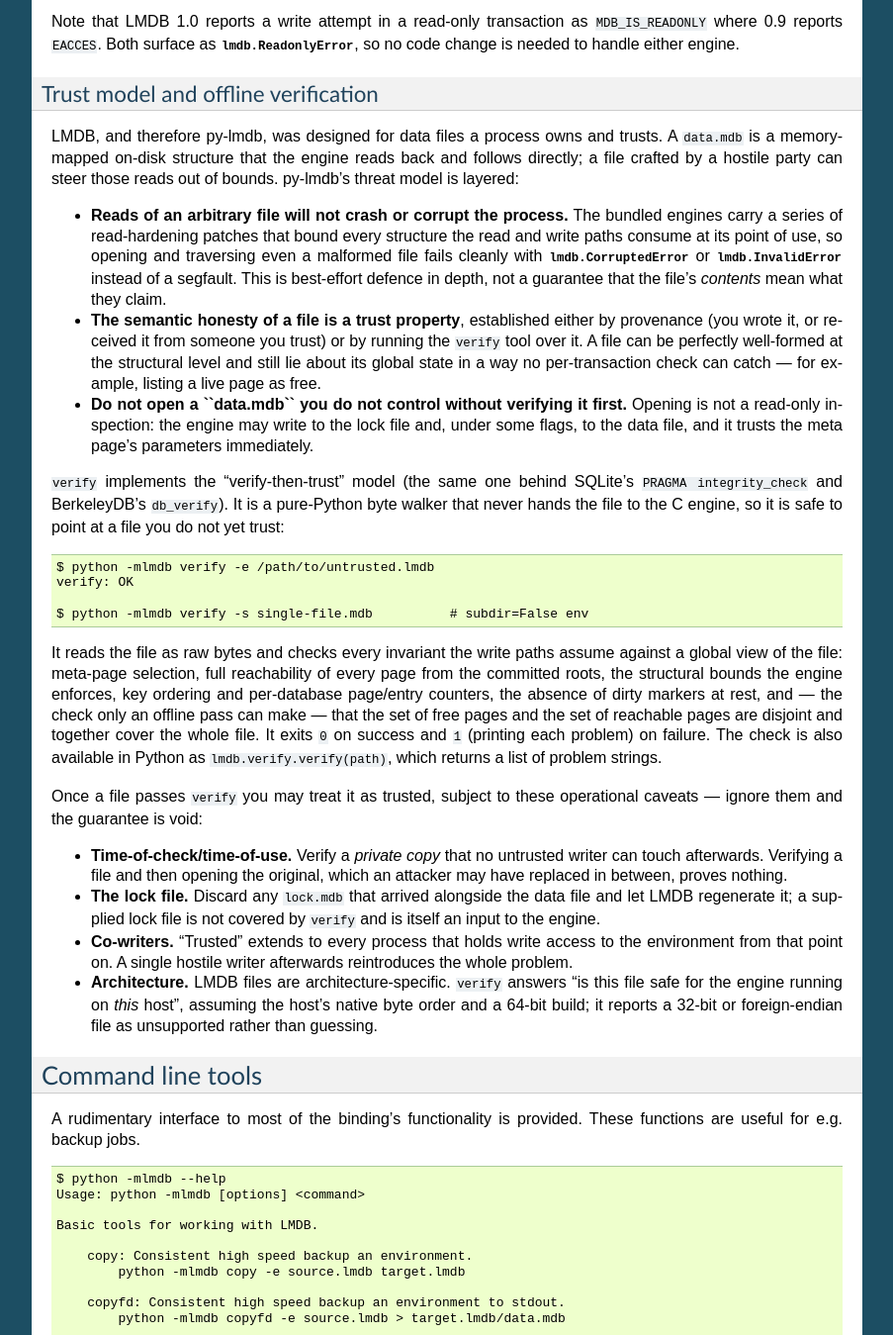
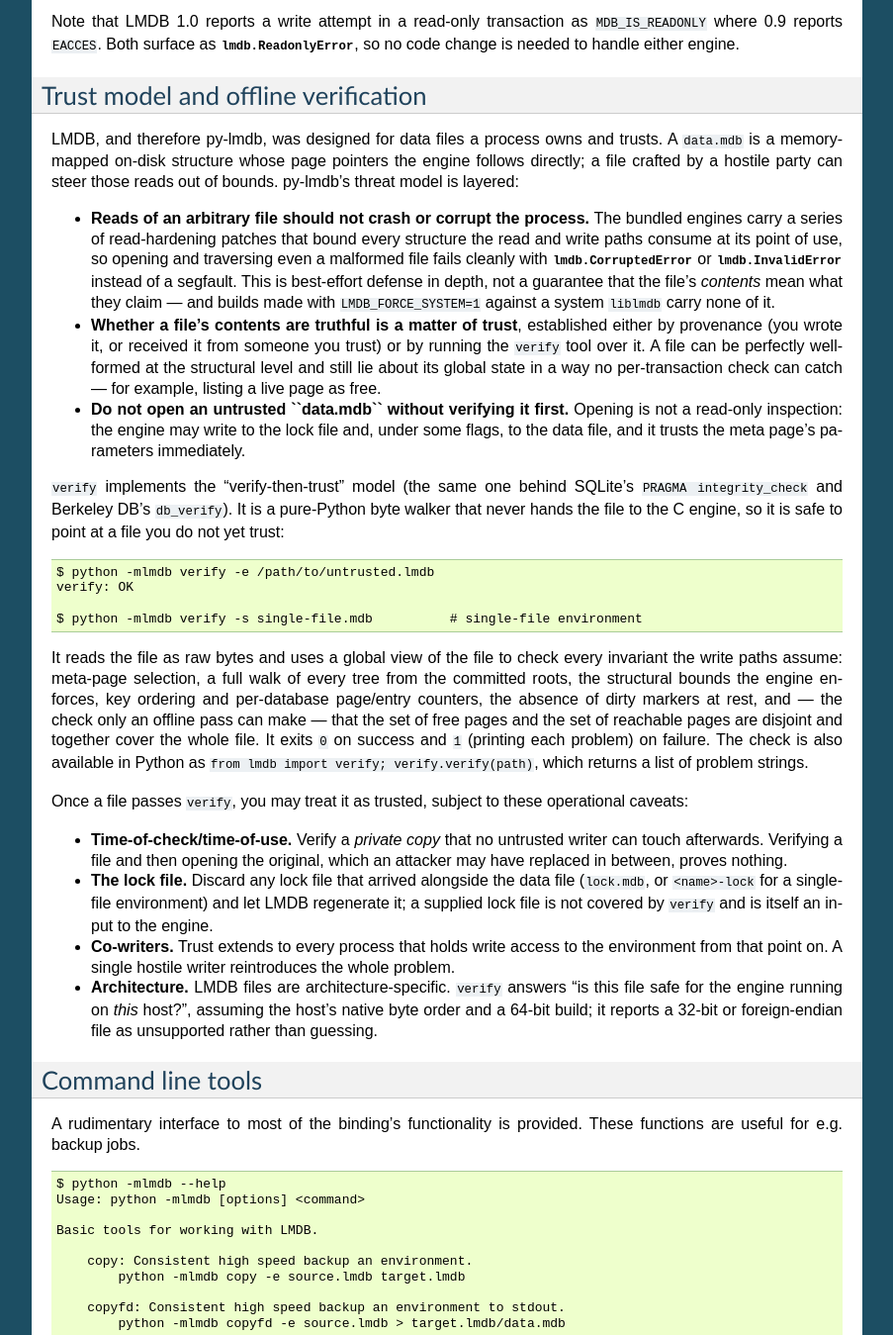
Before and after one commit to jnwatson/py-lmdb, a Sphinx documentation site: the page built from docs/index.rst, in a window 1280 px wide and 1400 px high, scrolled down 18839 px, cut to the strip 51-1400 px from the top of the window. Shown: the whole strip at 99% size, without its empty margins (268-1171 px from the left). Built offline with Sphinx 7.4.7, drawn with Linux system fonts in a browser that asks for light colours; some of the changed text lies outside the part shown.

Commit message:
docs: clarity and correctness pass on the trust-model section
Review fixes for the "Trust model and offline verification" docs:

- Promote the section to top level; it was accidentally a subsection
  of "Interface".
- "will not crash" -> "should not crash", and note LMDB_FORCE_SYSTEM
  builds carry none of the read-hardening.
- Fix the invariant list: free pages are not reachable from the roots,
  so describe the walk as "a full tree walk from the committed roots"
  rather than "full reachability of every page".
- Show the working import (from lmdb import verify) since lmdb/__init__
  does not import the submodule.
- Cover the single-file lock name (<name>-lock), not just lock.mdb.
- Sync the --help transcription with the tool's actual output.
- Unwrap inline literals in the ChangeLog entry that spanned line
  breaks (they broke the Sphinx build, which includes the ChangeLog),
  and apply the same invariant-list fix there.
- tool.py: cmd_verify docstring said "prints nothing" but it prints
  "verify: OK".
- Assorted wording: drop the "guarantee is void" flourish, simplify
  stacked negatives, Berkeley DB spelling, defense (American spelling),
  missing question mark.

Sphinx now builds the docs with zero warnings.

Co-Authored-By: Claude Opus 4.8 <noreply@anthropic.com>
Claude-Session: https://claude.ai/code/session_01Ct6mXegqofhssvcSByP61Y

```diff
--- a/docs/index.rst
+++ b/docs/index.rst
@@ -1135,69 +1135,73 @@ engine.
 
 
 Trust model and offline verification
-####################################
+++++++++++++++++++++++++++++++++++++
 
 LMDB, and therefore py-lmdb, was designed for data files a process owns and
-trusts. A ``data.mdb`` is a memory-mapped on-disk structure that the engine
-reads back and follows directly; a file crafted by a hostile party can steer
-those reads out of bounds. py-lmdb's threat model is layered:
+trusts. A ``data.mdb`` is a memory-mapped on-disk structure whose page
+pointers the engine follows directly; a file crafted by a hostile party can
+steer those reads out of bounds. py-lmdb's threat model is layered:
 
-- **Reads of an arbitrary file will not crash or corrupt the process.** The
+- **Reads of an arbitrary file should not crash or corrupt the process.** The
   bundled engines carry a series of read-hardening patches that bound every
   structure the read and write paths consume at its point of use, so opening
   and traversing even a malformed file fails cleanly with
   :py:class:`lmdb.CorruptedError` or :py:class:`lmdb.InvalidError` instead of
-  a segfault. This is best-effort defence in depth, not a guarantee that the
-  file's *contents* mean what they claim.
+  a segfault. This is best-effort defense in depth, not a guarantee that the
+  file's *contents* mean what they claim — and builds made with
+  ``LMDB_FORCE_SYSTEM=1`` against a system ``liblmdb`` carry none of it.
 
-- **The semantic honesty of a file is a trust property**, established either by
-  provenance (you wrote it, or received it from someone you trust) or by
-  running the ``verify`` tool over it. A file can be perfectly well-formed at
-  the structural level and still lie about its global state in a way no
-  per-transaction check can catch — for example, listing a live page as free.
+- **Whether a file's contents are truthful is a matter of trust**, established
+  either by provenance (you wrote it, or received it from someone you trust)
+  or by running the ``verify`` tool over it. A file can be perfectly
+  well-formed at the structural level and still lie about its global state in
+  a way no per-transaction check can catch — for example, listing a live page
+  as free.
 
-- **Do not open a ``data.mdb`` you do not control without verifying it first.**
+- **Do not open an untrusted ``data.mdb`` without verifying it first.**
   Opening is not a read-only inspection: the engine may write to the lock file
   and, under some flags, to the data file, and it trusts the meta page's
   parameters immediately.
 
 ``verify`` implements the "verify-then-trust" model (the same one behind
-SQLite's ``PRAGMA integrity_check`` and BerkeleyDB's ``db_verify``). It is a
+SQLite's ``PRAGMA integrity_check`` and Berkeley DB's ``db_verify``). It is a
 pure-Python byte walker that never hands the file to the C engine, so it is
 safe to point at a file you do not yet trust::
 
     $ python -mlmdb verify -e /path/to/untrusted.lmdb
     verify: OK
 
-    $ python -mlmdb verify -s single-file.mdb          # subdir=False env
+    $ python -mlmdb verify -s single-file.mdb          # single-file environment
 
-It reads the file as raw bytes and checks every invariant the write paths
-assume against a global view of the file: meta-page selection, full
-reachability of every page from the committed roots, the structural bounds the
-engine enforces, key ordering and per-database page/entry counters, the absence
-of dirty markers at rest, and — the check only an offline pass can make — that
+It reads the file as raw bytes and uses a global view of the file to check
+every invariant the write paths assume: meta-page selection, a full walk of
+every tree from the committed roots, the structural bounds the engine
+enforces, key ordering and per-database page/entry counters, the absence of
+dirty markers at rest, and — the check only an offline pass can make — that
 the set of free pages and the set of reachable pages are disjoint and together
 cover the whole file. It exits ``0`` on success and ``1`` (printing each
 problem) on failure. The check is also available in Python as
-``lmdb.verify.verify(path)``, which returns a list of problem strings.
+``from lmdb import verify; verify.verify(path)``, which returns a list of
+problem strings.
 
-Once a file passes ``verify`` you may treat it as trusted, subject to these
-operational caveats — ignore them and the guarantee is void:
+Once a file passes ``verify``, you may treat it as trusted, subject to these
+operational caveats:
 
 - **Time-of-check/time-of-use.** Verify a *private copy* that no untrusted
   writer can touch afterwards. Verifying a file and then opening the original,
   which an attacker may have replaced in between, proves nothing.
 
-- **The lock file.** Discard any ``lock.mdb`` that arrived alongside the data
-  file and let LMDB regenerate it; a supplied lock file is not covered by
-  ``verify`` and is itself an input to the engine.
+- **The lock file.** Discard any lock file that arrived alongside the data
+  file (``lock.mdb``, or ``<name>-lock`` for a single-file environment) and
+  let LMDB regenerate it; a supplied lock file is not covered by ``verify``
+  and is itself an input to the engine.
 
-- **Co-writers.** "Trusted" extends to every process that holds write access to
-  the environment from that point on. A single hostile writer afterwards
-  reintroduces the whole problem.
+- **Co-writers.** Trust extends to every process that holds write access to
+  the environment from that point on. A single hostile writer reintroduces
+  the whole problem.
 
 - **Architecture.** LMDB files are architecture-specific. ``verify`` answers
-  "is this file safe for the engine running on *this* host", assuming the
+  "is this file safe for the engine running on *this* host?", assuming the
   host's native byte order and a 64-bit build; it reports a 32-bit or
   foreign-endian file as unsupported rather than guessing.
 
@@ -1257,7 +1261,13 @@ These functions are useful for e.g. backup jobs.
         stat: Print environment statistics.
 
         verify: Offline structural audit of a data file (verify-then-trust).
-            python -mlmdb verify -e /path/to/db
+            python -mlmdb verify -e /path/to/db     # subdir environment
+            python -mlmdb verify -s single.mdb      # single-file environment
+
+            Reads the file as raw bytes without opening it through liblmdb, and
+            checks every invariant the engine's write paths assume.  Exits 0 and
+            prints "verify: OK" if the file is sound; otherwise prints each problem
+            and exits 1.  Run this on a file you do not control before trusting it.
 
         warm: Read environment into page cache sequentially.
 
```
Also changed, not shown: 2 other files.
